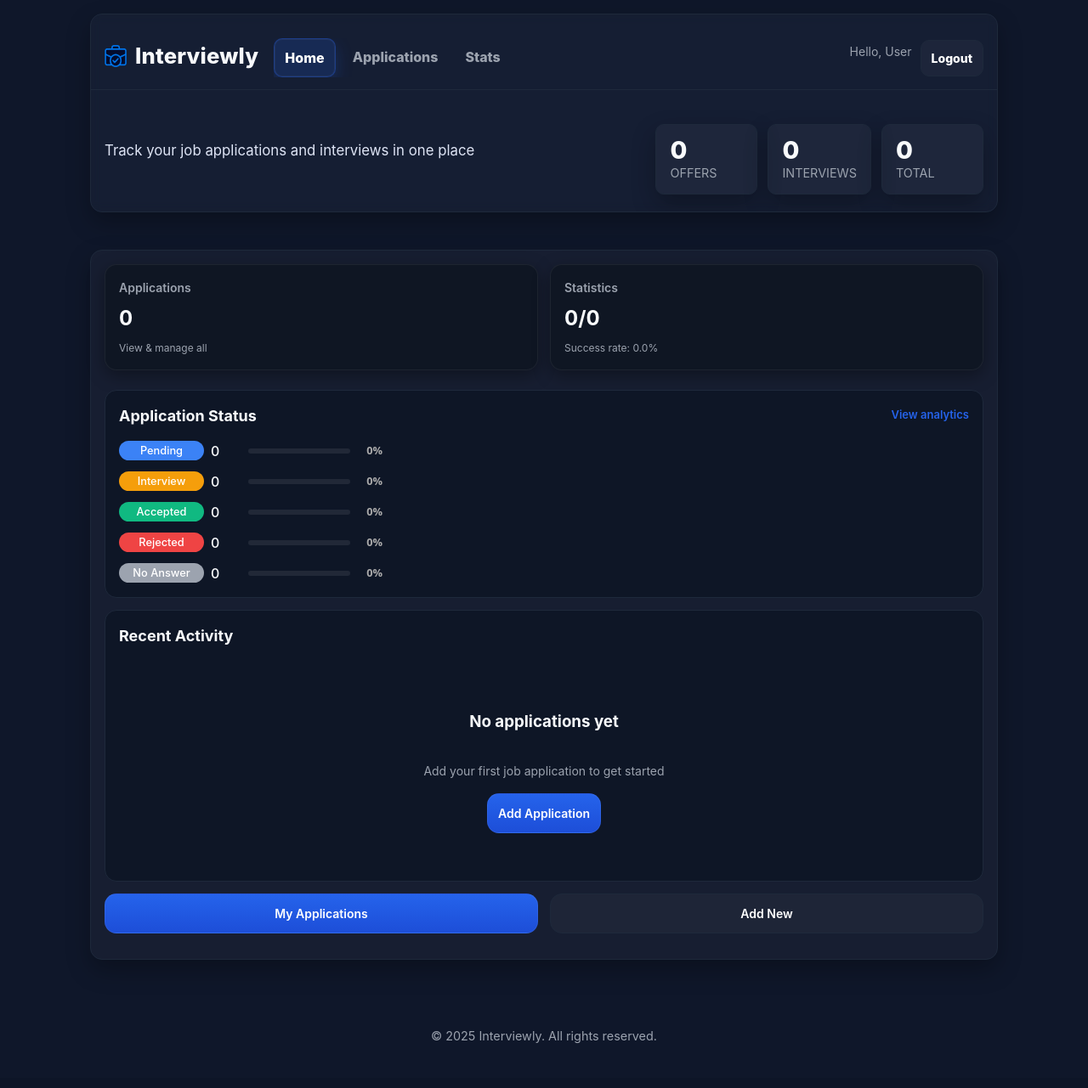
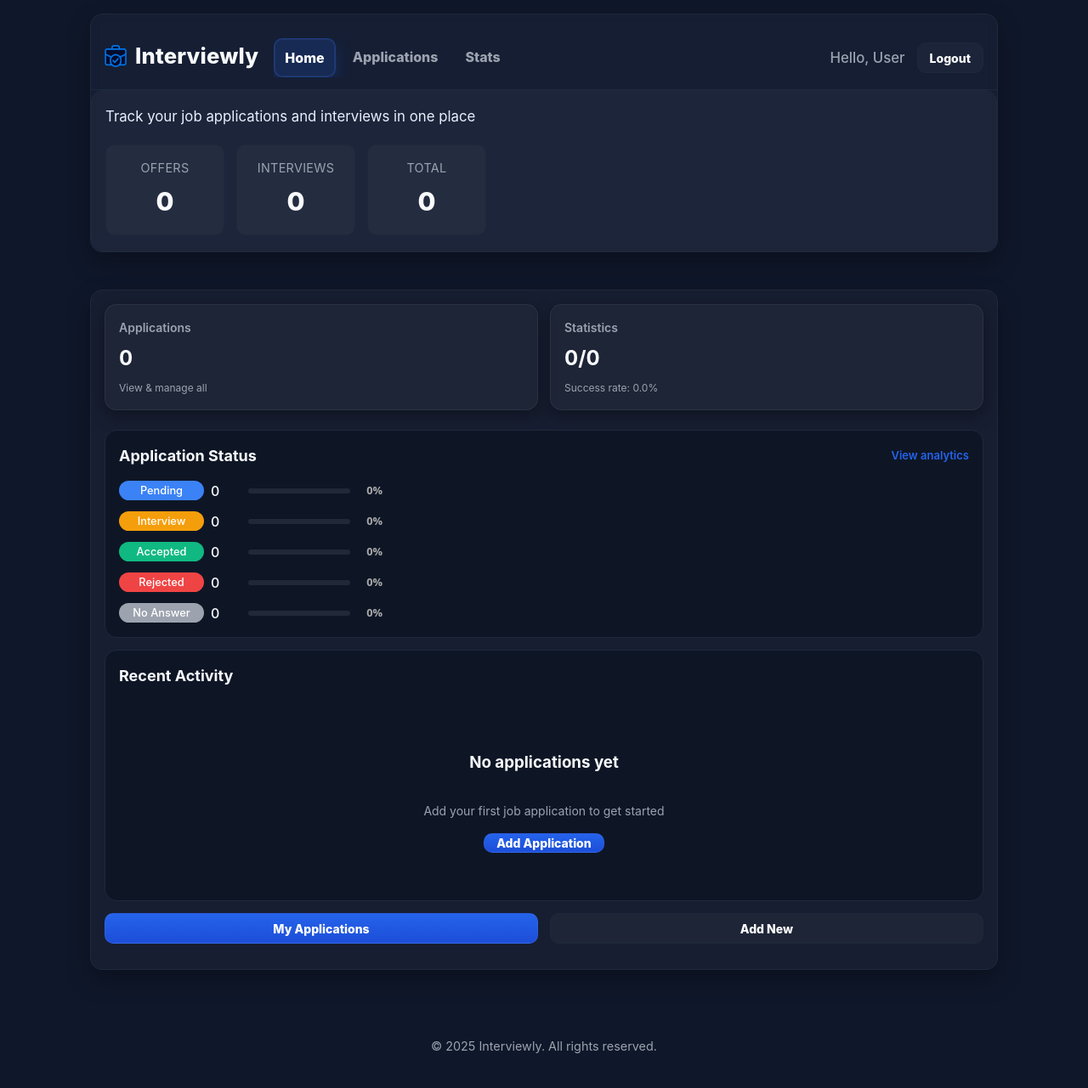
Before and after one commit to JovankaBry/Interviewly, a PHP site: page /index.php in a window 1280 px wide. Shown: the whole page at 85% size. Before the commit the page ends 1228 px from the top, so only its background shows below. Run offline with PHP 8.4, Linux system fonts and the light colour scheme; the visitor is signed in with stand-in values (Sample User, id 1); data that the repository does not hold is empty.

Commit message:
Fixed Base.php

```diff
--- a/Code/includes/base.php
+++ b/Code/includes/base.php
@@ -6,7 +6,7 @@ error_reporting(E_ALL);
 /* ---- sessions + (optional) auth helpers ---- */
 require_once __DIR__ . '/../api/session.php';
 if (file_exists(__DIR__ . '/../auth/auth.php')) {
-  require_once __DIR__ . '/../auth/auth.php'; // gives is_logged_in(), current_user(), current_user_id()
+  require_once __DIR__ . '/../auth/auth.php';
 }
 
 /* ---- routes helper ---- */
@@ -40,7 +40,7 @@ if (!function_exists('is_active')) {
   }
 }
 
-/* ---- defaults (no changes to data logic) ---- */
+/* ---- defaults ---- */
 $counts  = $counts  ?? null;
 $total   = $total   ?? null;
 $title   = $title   ?? 'Interviewly - Job Application Tracker';
@@ -72,24 +72,20 @@ if ($counts === null || $total === null) {
   $counts = $counts ?? $scopedCounts;
   $total  = $total  ?? array_sum($scopedCounts);
 }
-
 $counts = array_merge(['Accepted'=>0,'Interview'=>0,'Pending'=>0,'Rejected'=>0,'No Answer'=>0], (array)$counts);
 ?>
 <!DOCTYPE html>
 <html lang="en">
 <head>
   <meta charset="UTF-8" />
-  <!-- Important for mobile: ensures proper scaling and prevents zoom side‑effects -->
   <meta name="viewport" content="width=device-width, initial-scale=1, viewport-fit=cover" />
   <title><?= htmlspecialchars($title, ENT_QUOTES, 'UTF-8') ?></title>
 
   <link rel="icon" type="image/png" href="/static/images/icon2.png" />
   <link rel="stylesheet" href="/static/css/style.css" />
 
-  <!-- Minimal, targeted CSS to keep nav links visible and usable on phones -->
   <style>
     :root{
-      /* use your theme tokens as fallbacks only */
       --primary:#2563eb;
       --primary-dark:#1d4ed8;
       --muted:#9ca3af;
@@ -98,17 +94,20 @@ $counts = array_merge(['Accepted'=>0,'Interview'=>0,'Pending'=>0,'Rejected'=>0,'
       --border:#1e293b;
       --radius:14px;
       --radius-sm:10px;
+      --card-bg:rgba(255,255,255,0.03);
+
+      /* New: unify height for greeting + logout */
+      --nav-control-h: 36px;
     }
 
     html, body { background: var(--bg); color: var(--text); -webkit-font-smoothing: antialiased; }
     body { margin: 0; }
-
     .container{ max-width:1100px; margin:0 auto; padding:16px; }
 
     .combined-header{
       border: 1px solid var(--border);
       border-radius: var(--radius);
-      background: rgba(255,255,255,0.03);
+      background: var(--card-bg);
       backdrop-filter: blur(6px) saturate(115%);
       -webkit-backdrop-filter: blur(6px) saturate(115%);
       box-shadow: 0 12px 28px rgba(0,0,0,.28);
@@ -120,26 +119,25 @@ $counts = array_merge(['Accepted'=>0,'Interview'=>0,'Pending'=>0,'Rejected'=>0,'
       padding: 14px 16px;
       border-bottom: 1px solid var(--border);
     }
-    .logo{ margin:0; font-weight:800; letter-spacing:.2px; font-size:1.6rem; }
+    .logo{ margin:0; font-weight:800; font-size:1.6rem; letter-spacing:.2px; }
     .logo a{ display:inline-flex; align-items:center; gap:10px; color:inherit; text-decoration:none; }
     .logo img{ height:26px; width:26px; }
 
-    /* NAV LINKS: ensure visible on mobile */
     .nav-links{
       display:flex; gap:8px; margin-left:6px;
-      flex-wrap: wrap;                       /* wraps to next line on narrow screens */
+      flex-wrap: wrap;
       max-width: 100%;
-      overflow-x: auto;                      /* if long, allow horizontal scroll */
+      overflow-x: auto;
       -webkit-overflow-scrolling: touch;
-      scrollbar-width: none;                 /* Firefox */
+      scrollbar-width: none;
     }
-    .nav-links::-webkit-scrollbar{ display:none; } /* WebKit */
+    .nav-links::-webkit-scrollbar{ display:none; }
 
     .nav-link{
       padding:10px 12px; border-radius:10px; text-decoration:none;
       font-weight:800; color: var(--muted);
       transition: color .2s, background .2s, transform .2s;
-      white-space: nowrap;                   /* keep pills compact when scrolling */
+      white-space: nowrap;
     }
     .nav-link:hover{ color:#fff; background:rgba(255,255,255,.05); transform: translateY(-1px); }
     .nav-link.active{
@@ -148,54 +146,91 @@ $counts = array_merge(['Accepted'=>0,'Interview'=>0,'Pending'=>0,'Rejected'=>0,'
       box-shadow: inset 0 0 0 1px rgba(255,255,255,.05), 0 8px 20px rgba(37,99,235,.22);
     }
 
-    .nav-auth{ margin-left:auto; display:flex; align-items:center; gap:10px; }
-    .nav-auth .btn, .nav-auth .btn-outline{
-      display:inline-flex; align-items:center; gap:8px; padding:10px 12px;
+    /* AUTH — PERFECT vertical centering beside Logout */
+    .nav-auth{
+      margin-left:auto;
+      display:flex;
+      align-items:center;              /* center the whole group */
+      gap:12px;
+    }
+    .nav-auth .greeting{
+      display:flex;                    /* center the line box itself */
+      align-items:center;
+      height: var(--nav-control-h);    /* same height as button */
+      line-height: 1;
+      color: var(--muted);
+      font-size: 1.05rem;              /* a little bigger */
+      font-weight: 500;
+      padding: 0 2px;                  /* tiny breathing room */
+    }
+
+    .btn, .btn-outline{
+      display:flex; align-items:center; justify-content:center; /* center text */
+      height: var(--nav-control-h);
+      padding: 0 14px;                 /* horizontal only (height controlled above) */
       border-radius:10px; font-weight:800; text-decoration:none;
+      border:1px solid rgba(255,255,255,.06);
     }
-    .btn{ background: linear-gradient(180deg, var(--primary), var(--primary-dark)); color:#fff; border:1px solid rgba(255,255,255,.06); }
-    .btn-outline{ color:#fff; background: rgba(255,255,255,.03); border:1px solid var(--border); }
-    .muted{ color:var(--muted); white-space:nowrap; }
+    .btn{ background: linear-gradient(180deg, var(--primary), var(--primary-dark)); color:#fff; }
+    .btn-outline{ color:#fff; background: rgba(255,255,255,.03); border-color: var(--border); }
 
-    .hero-content{
-      padding: 20px 16px;
-      display:grid; grid-template-columns: 1.2fr .8fr; gap: 16px; align-items:center;
+    /* HERO below nav */
+    .hero{
+      padding: 18px 16px;
+      background: var(--card-bg);
+      border-top: 1px solid var(--border);
     }
-    .subtitle{ margin:0; color:#e9efff; opacity:.95; font-size:1.05rem; line-height:1.45; }
-    .hero-stats{ display:flex; gap:12px; justify-content:flex-end; flex-wrap:wrap; }
+    .subtitle{
+      margin: 0 0 14px 0;
+      font-size:1.05rem;
+      color:#e9efff;
+    }
+    .hero-stats{
+      display:flex;
+      gap:14px;
+      flex-wrap:wrap;
+      justify-content:flex-start;
+    }
     .stat-item{
-      min-width:120px; padding: 14px 16px; border-radius: var(--radius-sm);
-      border:1px solid var(--border); background: rgba(255,255,255,.035);
-      box-shadow: 0 12px 28px rgba(0,0,0,.28);
+      min-width:140px;
+      padding:16px 18px;
+      border-radius: var(--radius-sm);
+      border:1px solid var(--border);
+      background: rgba(255,255,255,.035);
+      text-align: center;
     }
-    .stat-number{ font-size:1.8rem; font-weight:800; line-height:1.1; display:block; }
-    .stat-label{ color: var(--muted); font-size:.9rem; }
+    .stat-label{
+      color: var(--muted);
+      font-size:.9rem;
+      text-transform: uppercase;
+      letter-spacing:.3px;
+      margin-bottom:6px;
+      display:block;
+    }
+    .stat-number{
+      font-size:1.9rem;
+      font-weight:800;
+      display:block;
+    }
 
     .main-content{
       margin-top: 16px;
       border:1px solid var(--border);
       border-radius: var(--radius);
-      padding: 16px;
+      padding:16px;
       background: rgba(255,255,255,.03);
       box-shadow: 0 12px 28px rgba(0,0,0,.28);
     }
     .main-footer{ text-align:center; color:var(--muted); padding:18px 10px 8px; font-size:.9rem; }
 
-    /* Accessibility focus */
-    a:focus-visible, .btn:focus-visible, .btn-outline:focus-visible, .nav-link:focus-visible{
-      outline:none; box-shadow:0 0 0 3px rgba(37,99,235,.35);
+    @media (max-width: 800px){
+      .main-nav{ flex-wrap: wrap; }
+      .logo{ font-size: 1.4rem; }
+      .hero{ padding: 14px 16px; }
+      .stat-item{ min-width:120px; padding:14px 16px; }
+      .stat-number{ font-size:1.6rem; }
     }
 
-    /* ===== Mobile tweaks ONLY (do NOT hide the links) ===== */
-    @media (max-width: 800px){
-      .main-nav{ flex-wrap: wrap; }                 /* allow nav to break into lines */
-      .logo{ font-size: 1.4rem; }
-      .hero-content{ grid-template-columns: 1fr; }  /* stack hero on phones */
-      .hero-stats{ justify-content:flex-start; }
-      .nav-auth{ width:100%; justify-content:flex-end; } /* auth row flows under links */
-    }
-
-    /* iOS safe-area padding at the bottom so content isn’t cropped by Safari bar */
     @supports (padding: max(0px)) {
       .container { padding-bottom: max(16px, env(safe-area-inset-bottom)); }
     }
@@ -212,16 +247,13 @@ $counts = array_merge(['Accepted'=>0,'Interview'=>0,'Pending'=>0,'Rejected'=>0,'
           </a>
         </h1>
 
-        <!-- Links are ALWAYS visible and wrap/scroll on small screens -->
         <div class="nav-links" role="navigation" aria-label="Sections">
           <a href="<?= htmlspecialchars(url_for('home.home')) ?>"
              class="nav-link <?= is_active('home.home') ? 'active' : '' ?>"
              <?= is_active('home.home') ? 'aria-current="page"' : '' ?>>Home</a>
-
           <a href="<?= htmlspecialchars(url_for('applications.list_applications')) ?>"
              class="nav-link <?= is_active('applications.list_applications') ? 'active' : '' ?>"
              <?= is_active('applications.list_applications') ? 'aria-current="page"' : '' ?>>Applications</a>
-
           <a href="<?= htmlspecialchars(url_for('stats.stats')) ?>"
              class="nav-link <?= is_active('stats.stats') ? 'active' : '' ?>"
              <?= is_active('stats.stats') ? 'aria-current="page"' : '' ?>>Stats</a>
@@ -229,32 +261,29 @@ $counts = array_merge(['Accepted'=>0,'Interview'=>0,'Pending'=>0,'Rejected'=>0,'
 
         <div class="nav-auth">
           <?php if (!empty($me)): ?>
-            <span class="muted">Hello, <?= htmlspecialchars($me['username'] ?? $me['email'] ?? 'User') ?></span>
+            <span class="greeting">Hello, <?= htmlspecialchars($me['username'] ?? $me['email'] ?? 'User') ?></span>
             <a class="btn-outline" href="<?= htmlspecialchars(url_for('auth.logout')) ?>">Logout</a>
           <?php else: ?>
-            <?php
-              $next = $_SERVER['REQUEST_URI'] ?? '/index.php';
-              $loginUrl = url_for('auth.login', ['next' => $next]);
-            ?>
+            <?php $loginUrl = url_for('auth.login', ['next' => $_SERVER['REQUEST_URI'] ?? '/index.php']); ?>
             <a class="btn" href="<?= htmlspecialchars($loginUrl) ?>">Login</a>
           <?php endif; ?>
         </div>
       </nav>
 
-      <div class="hero-content">
+      <div class="hero">
         <p class="subtitle">Track your job applications and interviews in one place</p>
         <div class="hero-stats" aria-label="Quick stats">
           <div class="stat-item">
+            <span class="stat-label">Offers</span>
             <span class="stat-number"><?= (int)($counts['Accepted'] ?? 0) ?></span>
-            <span class="stat-label">Offers</span>
           </div>
           <div class="stat-item">
+            <span class="stat-label">Interviews</span>
             <span class="stat-number"><?= (int)($counts['Interview'] ?? 0) ?></span>
-            <span class="stat-label">Interviews</span>
           </div>
           <div class="stat-item">
+            <span class="stat-label">Total</span>
             <span class="stat-number"><?= (int)$total ?></span>
-            <span class="stat-label">Total</span>
           </div>
         </div>
       </div>
```
